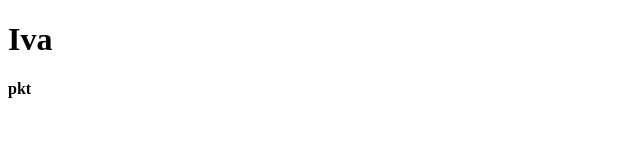
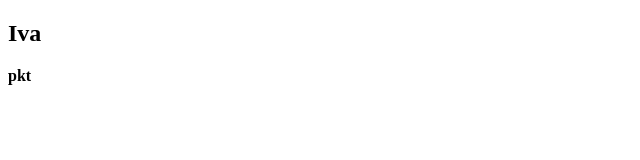
Before and after one commit to KrisStinaK/pro_kristina_2, a plain HTML site: page index.html in a window 1280 px wide. Shown: the whole page, without its empty margins (0-640 px from the left). Drawn offline with Linux system fonts and the light colour scheme.

Commit message:
Update index.html

```diff
--- a/index.html
+++ b/index.html
@@ -5,7 +5,7 @@
     <meta charset="utf-8">
   </head>
   <body>
-    <h1>Iva</h1>
+    <h2>Iva</h2>
 	<p><b>pkt</b></p>
   </body>
 </html>
```
